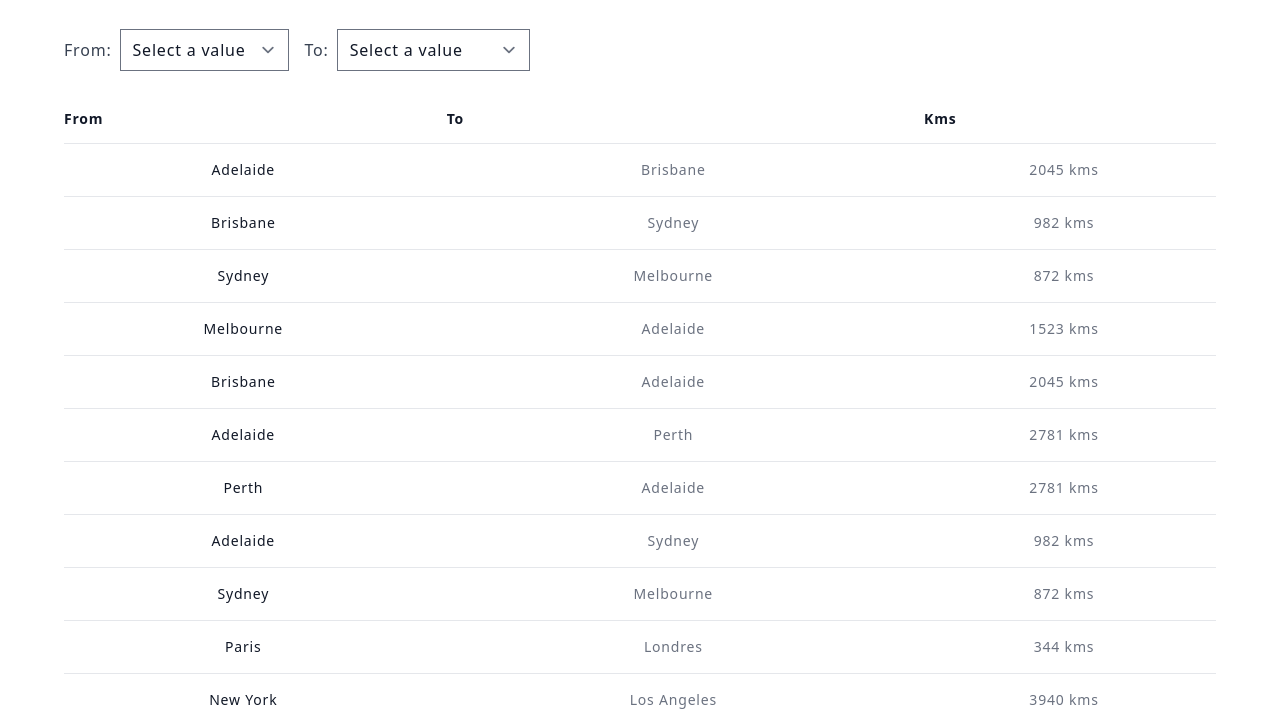
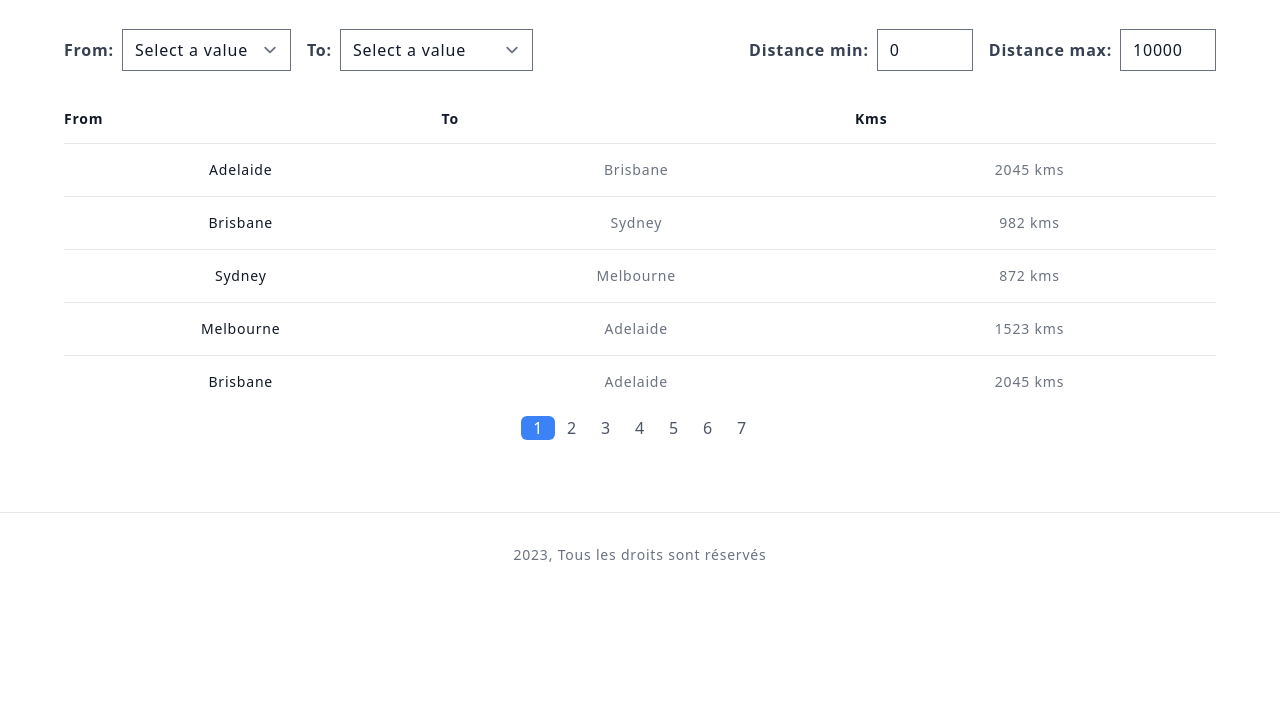
Before and after one commit to Soouuf/RenduTailWindCss, a website built with Vite: page table.html in a window 1280 px wide. Shown: the part 83-800 px from the top of the page. Built offline with nearby package versions, Linux system fonts and the light colour scheme.

Commit message:
Ajout pagination

```diff
--- a/src/js/components/FlightTable.js
+++ b/src/js/components/FlightTable.js
@@ -1,16 +1,27 @@
 export default function FlightTable() {
     return {
+        perPage: 5,
+        currentPage: 1,
         from: '',
         to: '',
+        distanceMin: 0,
+        totalPages: 0,
+        distanceMax: 10000,
         datas: [],
         baseDatas: [],
+        filteredDatas: [],
+
         init() {
             fetch('./public/data.json')
                 .then(response => response.json())
                 .then(data => {
-                    this.datas = this.baseDatas = data;
+                    this.datas = this.filteredDatas = this.baseDatas = data;
+                    this.filterTable();
                 })
                 .catch(error => console.error('Erreur de chargement:', error));
+        },
+        countTotalPages() {
+            this.totalPages = Math.ceil(this.filteredDatas.length / this.perPage);
         },
         fromValues() {
             return [...new Set(this.baseDatas.map(data => data.from))].sort();
@@ -19,11 +30,27 @@ export default function FlightTable() {
             return [...new Set(this.baseDatas.map(data => data.to))].sort();
         },
         filterTable() {
-            this.datas = this.baseDatas.filter(data => {
+            this.filteredDatas = this.baseDatas.filter(data => {
                 let fromMatches = this.from !== '' ? (data.from === this.from) : true;
                 let toMatches = this.to !== '' ? (data.to === this.to) : true;
-                return fromMatches && toMatches;
+                let distanceMinMatch = this.distanceMin >= 0 && this.distanceMin !== '' ? (data.kms >= this.distanceMin) : true;
+                let distanceMaxMatch = this.distanceMax <= 10000 && this.distanceMax !== '' ? (data.kms <= this.distanceMax) : true;
+                return fromMatches && toMatches && distanceMinMatch && distanceMaxMatch;
             });
+            this.paginateTable();
+        },
+
+        setCurrentPage(page) {
+            this.currentPage = page;
+            this.paginateTable();
+        },
+
+        paginateTable() {
+            this.countTotalPages();
+            // décalage est l'index du tableau à partir duquel commencer à prendre les éléments
+            let offset = (this.currentPage - 1) * this.perPage;
+            // nous obtenons la sous-séquence du tableau original à afficher sur la page courante
+            this.datas = this.filteredDatas.slice(offset, offset + this.perPage);
         }
     }
 }
--- a/table.html
+++ b/table.html
@@ -23,9 +23,10 @@
 <section class="container rounded-xl mx-auto mb-20 text-center pt-8">
   <div x-data="FlightTable" class="flow-root max-w-6xl mx-auto">
 
-    <div class="flex items-center space-x-4 mb-6">
+    <div class="flex items-center mb-6 justify-between">
+      <div class="flex items-center space-x-4">
         <div class="flex items-center space-x-2">
-        <label for="from" class="text-gray-700">From:</label>
+          <label for="from" class="text-gray-700 font-bold">From:</label>
           <select id="from" name="from" x-model="from" class="w-42" @change="filterTable">
             <option value="">Select a value</option>
             <template x-for="from in fromValues">
@@ -34,13 +35,24 @@
           </select>
         </div>
         <div class="flex items-center space-x-2">
-        <label for="to" class="text-gray-700">To:</label>
+          <label for="to" class="text-gray-700 font-bold">To:</label>
           <select id="to" name="from" x-model="to" class="w-42" @change="filterTable">
             <option value="">Select a value</option>
             <template x-for="to in toValues">
               <option :value="to" x-text="to"></option>
             </template>
           </select>
+        </div>
+      </div>
+      <div class="flex items-center space-x-4">
+        <div class="flex items-center space-x-2">
+          <label for="to" class="text-gray-700 font-bold">Distance min:</label>
+          <input type="number" id="distance-min" x-model="distanceMin" class="w-24" @keyup="filterTable">
+        </div>
+        <div class="flex items-center space-x-2">
+          <label for="to" class="text-gray-700 font-bold">Distance max:</label>
+          <input type="number" id="distance-max" x-model="distanceMax" class="w-24" @keyup="filterTable">
+        </div>
       </div>
     </div>
     <div class="-mx-4 -my-2 overflow-x-auto sm:-mx-6 lg:-mx-8">
@@ -69,6 +81,14 @@
           </tbody>
         </table>
       </div>
+      <template x-for="index in totalPages">
+            <span
+                class="text-gray-600 cursor-pointer inline-block px-3 rounded-md"
+                :class="index == currentPage ? 'bg-blue-500 text-white' : ''"
+                x-text="index"
+                @click="setCurrentPage(index)"
+            ></span>
+      </template>
     </div>
   </div>
 </section>
```
Lines whose indentation alone changed are shown as unchanged.
